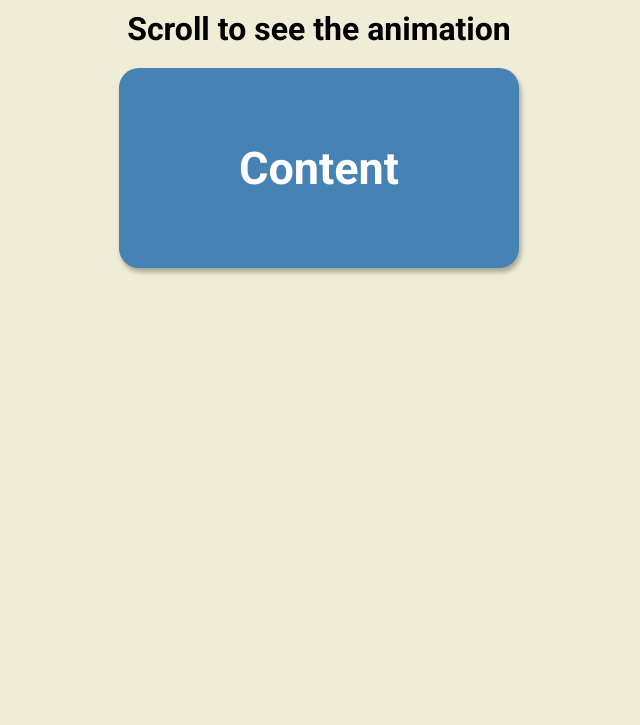
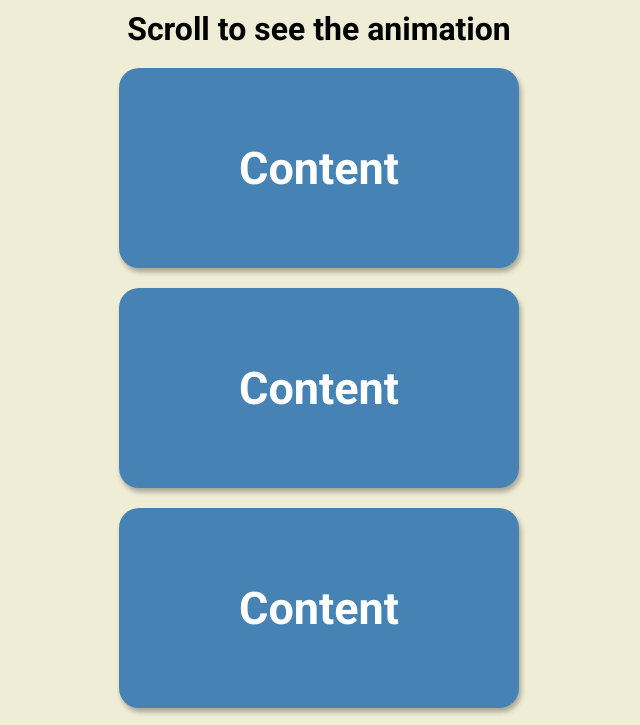
Before and after one commit to shar628/day_6_scroll_animation, a plain HTML site: page index.html in a window 1280 px wide. Shown: the top 725 px of the page, without its empty margins (321-961 px from the left). Drawn offline with Linux system fonts and the light colour scheme.

Commit message:
v3_3 commit

```diff
--- a/index.html
+++ b/index.html
@@ -14,7 +14,7 @@
 
 <body>
      <h1>Scroll to see the animation</h1>
-     <div class="box show" ><h2>Content</h2></div>
+     <div class="box"><h2>Content</h2></div>
      <div class="box"><h2>Content</h2></div>
      <div class="box"><h2>Content</h2></div>
      <div class="box"><h2>Content</h2></div>
--- a/script.js
+++ b/script.js
@@ -0,0 +1,21 @@
+const boxes = document.querySelectorAll('.box');
+
+window.addEventListener('scroll', checkboxes)
+
+checkboxes()
+
+function checkboxes() {
+    // console.log(window.innerHeight);
+    const triggerBottom = window.innerHeight /5 * 4
+
+    boxes.forEach(box => {
+        const boxTop = box.getBoundingClientRect().top
+
+        if (boxTop < triggerBottom) {
+            box.classList.add('show')
+        } else {
+            box.classList.remove('show')
+        }
+    })
+
+}
--- a/style.css
+++ b/style.css
@@ -13,14 +13,15 @@
     justify-content: center;
     /* height: 100vh;
     overflow: hidden; */
+    overflow-x: hidden;
     margin: 0;
 }
 
-h1{
+h1 {
     margin: 10px;
 }
 
-.box{
+.box {
     background-color: steelblue;
     color: #fff;
     display: flex;
@@ -30,12 +31,12 @@
     height: 200px;
     margin: 10px;
     border-radius: 20px;
-    box-shadow: 2px 4px 5px rgba(0,0,0,0.3);
+    box-shadow: 2px 4px 5px rgba(0, 0, 0, 0.3);
     transform: translateX(400%);
     transition: transform 2.5s ease;
 }
 
-.box:nth-of-type(even){
+.box:nth-of-type(even) {
     transform: translateX(-400%);
 
 }
```
